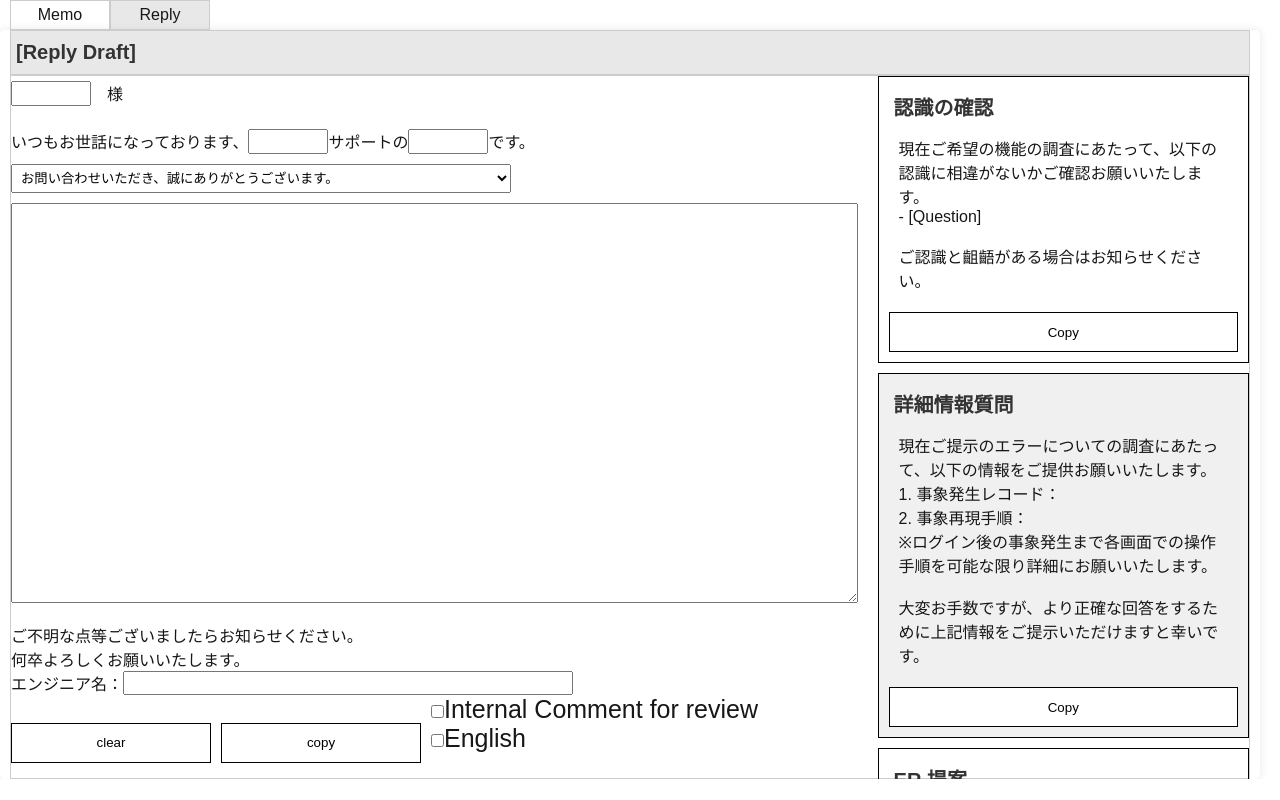
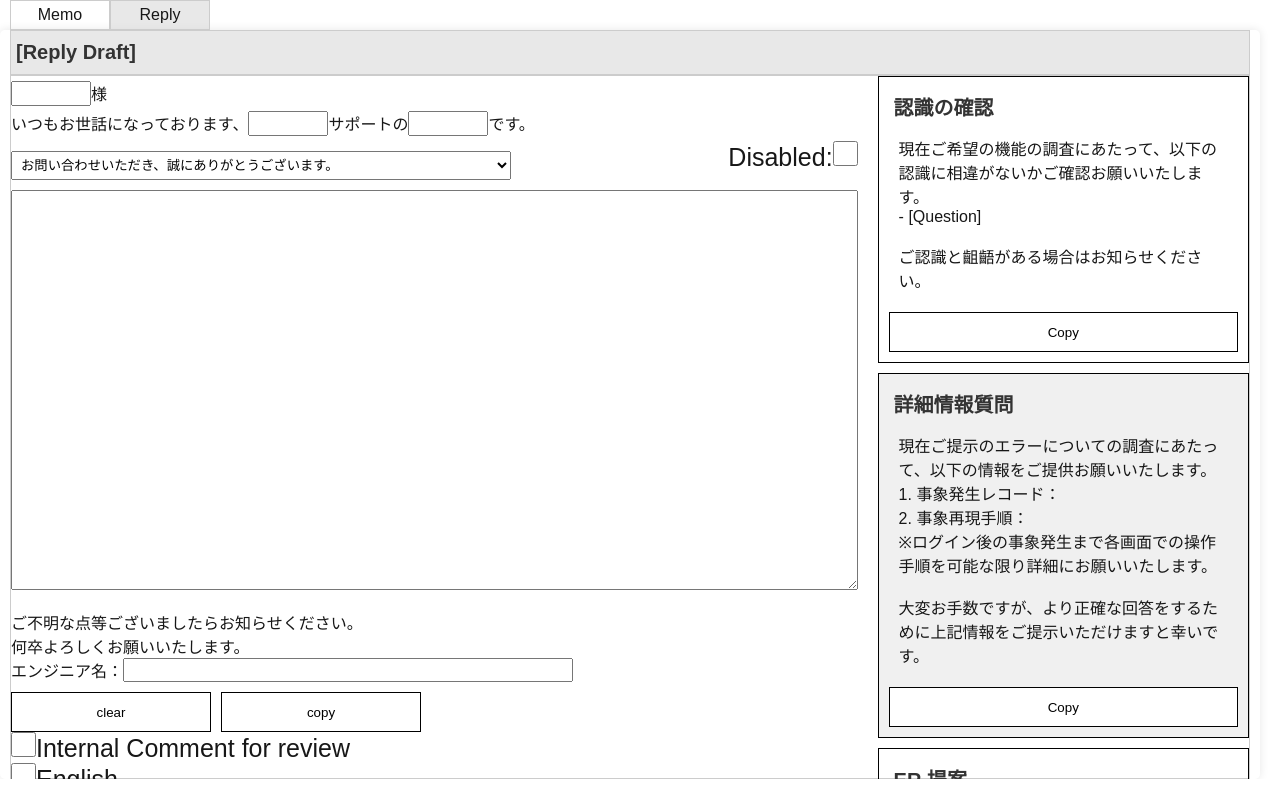
Before and after one commit to pyxudev/supportTemplate, a Next.js app: page / in a window 1280 px wide. Both pictures are taken after a click on the element "Reply". Built offline with nearby package versions, Linux system fonts and the light colour scheme.

Commit message:
Modified css and add diable check box

```diff
--- a/src/app/page.tsx
+++ b/src/app/page.tsx
@@ -11,6 +11,7 @@ export default function Home() {
             const invstp = localStorage.getItem('invstp');
             const cosd = localStorage.getItem('cosd');
             const nxtstp = localStorage.getItem('nxtstp');
+            const isDisabled = document.getElementsByClassName("memo-isDisabled");
 
             const lsname = localStorage.getItem('usrname');
             const lscompname = localStorage.getItem('compname');
@@ -20,6 +21,7 @@ export default function Home() {
             const lsuse = localStorage.getItem('use');
             const lsisEn = localStorage.getItem('isEn');
             const lsspname = localStorage.getItem('spname');
+            const isDisabledSelect = document.getElementById("greeting-select-disable") as HTMLInputElement;
 
             const step1: HTMLInputElement = document.getElementById("memo-textarea1") as HTMLInputElement;
             const step2: HTMLInputElement = document.getElementById("memo-textarea2") as HTMLInputElement;
@@ -43,6 +45,12 @@ export default function Home() {
             if (nxtstp) {
                 step3.value = nxtstp;
             }
+            for (let i = 0; i < isDisabled.length; i++) {
+                const disableCheck = isDisabled[i] as HTMLInputElement;
+                if (localStorage.getItem(disableCheck.id) == "true") {
+                    disableCheck.checked = true;
+                }
+            }
             if (lsname) {
                 name.value = lsname;
             }
@@ -57,6 +65,11 @@ export default function Home() {
             }
             if (lsanswer) {
                 answer.value = lsanswer;
+            }
+            if (isDisabledSelect) {
+                if (localStorage.getItem('greeting-select-disable') == "true") {
+                    isDisabledSelect.checked = true;
+                }
             }
             if (lsuse == "true") {
                 use.checked = true;
@@ -73,10 +86,12 @@ export default function Home() {
             const invstp = document.getElementsByTagName("textarea")[0].value;
             const cosd = document.getElementsByTagName("textarea")[1].value;
             const nxtstp = document.getElementsByTagName("textarea")[2].value;
+            const isDisabled = document.getElementsByClassName("memo-isDisabled");
             const name = document.getElementById("clientname") as HTMLInputElement;
             const compname = document.getElementById("compname") as HTMLInputElement;
             const simpname = document.getElementById("simpname") as HTMLInputElement;
             const greeting = document.getElementById("greeting") as HTMLInputElement;
+            const isDisabledSelect = document.getElementById("greeting-select-disable") as HTMLInputElement;
             const answer = document.getElementById("answer") as HTMLInputElement;
             const use = document.getElementById("use") as HTMLInputElement;
             const isEn = document.getElementById("isEn") as HTMLInputElement;
@@ -85,12 +100,22 @@ export default function Home() {
             localStorage.setItem('invstp', invstp);
             localStorage.setItem('cosd', cosd);
             localStorage.setItem('nxtstp', nxtstp);
+            for (let i = 0; i < isDisabled.length; i++) {
+                const disableCheck = isDisabled[i] as HTMLInputElement;
+                if (disableCheck.checked) {
+                    localStorage.setItem(disableCheck.id, "true");
+                }
+                else {
+                    localStorage.setItem(disableCheck.id, "false");
+                }
+            }
 
             localStorage.setItem('usrname', name.value);
             localStorage.setItem('compname', compname.value);
             localStorage.setItem('simpname', simpname.value);
             localStorage.setItem('greeting', greeting.value);
             localStorage.setItem('answer', answer.value);
+
             if (use.checked) {
                 localStorage.setItem('use', "true");
             }
@@ -102,6 +127,12 @@ export default function Home() {
             }
             else {
                 localStorage.setItem('isEn', "false");
+            }
+            if (isDisabledSelect.checked) {
+                localStorage.setItem('greeting-select-disable', "true");
+            }
+            else {
+                localStorage.setItem('greeting-select-disable', "false");
             }
             localStorage.setItem('spname', spname.value);
         });
@@ -146,12 +177,17 @@ function Memo() {
         textareas.forEach(textarea => {
             textarea.value = '';
         });
+        const isDisabled = document.getElementsByClassName("memo-isDisabled");
+        for (let i = 0; i < isDisabled.length; i++) {
+            const disableCheck = isDisabled[i] as HTMLInputElement;
+            disableCheck.checked = false;
+        }
     }
     function memoCopyFunc() {
         let copyText = "#### [Internal Investigating Memo]\n";
         const textArea = document.getElementsByClassName("memo-section");
         for (let i = 0; i < textArea.length; i++) {
-            const isDisable = textArea[i].getElementsByClassName("isDisabled")[0] as HTMLInputElement;
+            const isDisable = textArea[i].getElementsByClassName("memo-isDisabled")[0] as HTMLInputElement;
             if (isDisable.checked) {
                 continue;
             }
@@ -159,12 +195,6 @@ function Memo() {
             const textarea = textArea[i].getElementsByClassName("memo-text")[0] as HTMLTextAreaElement;
             copyText += title.innerText + "\n" + textarea.value + "\n";
         }
-        // const textArea = document.getElementsByTagName("textarea");
-
-        // const textList = ["#### Investigations:", "#### Considerations:", "#### Conclusion and next steps:"];
-        // for (let i = 0; i< 3; i++) {
-        //     copyText += textList[i] + "\n" + textArea[i].value + "\n";
-        // }
         navigator.clipboard.writeText(copyText);
     }
     return(
@@ -180,8 +210,7 @@ function Memo() {
                 </li>
                 <li>
                     <label form="disable1">
-                        Disabled:
-                        <input type="checkbox" className="isDisabled" id="disable1" name="isDisabled" />
+                        Disable<input type="checkbox" className="memo-isDisabled" id="disable1" name="isDisabled" />
                     </label>
                 </li>
             </ul>
@@ -192,8 +221,7 @@ function Memo() {
                 </li>
                 <li>
                     <label form="disable2">
-                        Disabled:
-                        <input type="checkbox" className="isDisabled" id="disable2" name="isDisabled" />
+                        Disable<input type="checkbox" className="memo-isDisabled" id="disable2" name="isDisabled" />
                     </label>
                 </li>
             </ul>
@@ -203,9 +231,8 @@ function Memo() {
                     <textarea typeof="text" className="memo-text" id='memo-textarea3'></textarea>
                 </li>
                 <li>
-                    <label form="disable2">
-                        Disabled:
-                        <input type="checkbox" className="isDisabled" id="disable2" name="isDisabled" />
+                    <label form="disable3">
+                        Disable<input type="checkbox" className="memo-isDisabled" id="disable3" name="isDisabled" />
                     </label>
                 </li>
             </ul>
@@ -230,12 +257,17 @@ function Reply() {
         const answer = document.getElementById("answer") as HTMLInputElement;
         const use = document.getElementById("use") as HTMLInputElement;
         const isEn = document.getElementById("isEn") as HTMLInputElement;
+        const isDisabled = document.getElementsByClassName("reply-isDisabled");
 
         name.value = "";
         greeting.value = "お問い合わせいただき、誠にありがとうございます。";
         answer.value = "";
         use.checked = false;
         isEn.checked = false;
+        for (let i = 0; i < isDisabled.length; i++) {
+            const disableCheck = isDisabled[i] as HTMLInputElement;
+            disableCheck.checked = false;
+        }
     }
     function replyCopyFunc() {
         const name = document.getElementById("clientname") as HTMLInputElement;
@@ -246,16 +278,27 @@ function Reply() {
         const use = document.getElementById("use") as HTMLInputElement;
         const isEn = document.getElementById("isEn") as HTMLInputElement;
         const spname = document.getElementById("spname") as HTMLInputElement;
+        const isDisabledSelect = document.getElementById("greeting-select-disable") as HTMLInputElement;
+        let clientName = "";
+        let greetingText = "\n";
         let intcom = "";
         let copyText = "";
         if (use.checked) {
             intcom = "#### [Internal Comment for review]\n";
         }
+         if (!isDisabledSelect.checked) {
+            greetingText = greeting.value  + "\n\n";
+        }
         if (isEn.checked) {
-            copyText = intcom + "Hello " + name.value + ",\n\n" + 'Thank you for reaching out to us regarding the issue.\n\n'
-            + answer.value + "\n\nIf you have any further question, please feel free to let us know.\nThank you for your cooperation.\n\nBest regards,\n" + spname.value;
+            if (name.value == "") {
+                window.alert("Please enter the client name.");
+            }
+            copyText = intcom + "Hello " + name.value + ",\n\n" + 'Thank you for reaching out to us regarding the issue.\n\n' + answer.value + "\n\nIf you have any further question, please feel free to let us know.\nThank you for your cooperation.\n\nBest regards,\n" + spname.value;
         } else {
-            copyText = intcom + name.value + " 様\n\n" + "いつもお世話になっております、" + compname.value + " サポートの" + simpname.value + "です。\n" + greeting.value + "\n\n" + answer.value + "\n\nご不明な点等ございましたらお知らせください。\n何卒よろしくお願いいたします。\n\n" + spname.value;
+            if (name.value != "") {
+                clientName = name.value + " 様\n\n"
+            }
+            copyText = intcom + clientName + "いつもお世話になっております、" + compname.value + " サポートの" + simpname.value + "です。\n" + greetingText + answer.value + "\n\nご不明な点等ございましたらお知らせください。\n何卒よろしくお願いいたします。\n\n" + spname.value;
         }
 
         navigator.clipboard.writeText(copyText);
@@ -268,22 +311,27 @@ function Reply() {
         </div>
         <div className="reply-tab-contents">
             <div className="maintemp">
-                <div className="greeting">
-                    <input type="text" id="clientname" name="clientname" />　様
+                <div className="greeting greeting-name">
+                    <p><input type="text" id="clientname" name="clientname" />様</p>
                 </div>
-                <br />
-                <div className="greeting">
-                    いつもお世話になっております、<input type="text" id="compname"/> サポートの<input type="text" id="simpname"/>です。
+                <div className='greeting greeting1'>
+                    <p>いつもお世話になっております、<input type="text" id="compname"/> サポートの<input type="text" id="simpname"/>です。</p>
                 </div>
+                <div className='greeting greeting-select'>
                     <select name="greeting" id="greeting">
                         <option>お問い合わせいただき、誠にありがとうございます。</option>
                         <option>前回のご案内内容を確認いただき、誠にありがとうございます。</option>
                         <option>調査にお時間をいただき、誠にありがとうございます。</option>
                         <option>ご対応いただき、誠にありがとうございます。</option>
                     </select>
+                    <label htmlFor="greeting-select-disable">
+                        Disabled:
+                        <input type="checkbox" className="reply-isDisabled" id="greeting-select-disable" name="isDisabled" />
+                    </label>
+                </div>
                 <textarea className="textarea" id="answer" typeof="text"></textarea>
-                ご不明な点等ございましたらお知らせください。<br />
-                何卒よろしくお願いいたします。<br />
+                <p>ご不明な点等ございましたらお知らせください。</p>
+                <p>何卒よろしくお願いいたします。</p>
                 <div className="signature">
                     エンジニア名：<input typeof="text" id="spname" name="spname"/><br />
                 </div>
@@ -296,11 +344,12 @@ function Reply() {
                             <button onClick={() => replyCopyFunc()}>copy</button>
                         </li>
                         <li className="checkbox">
-                            <input type="checkbox" id="use" name="use" />
-                            <label htmlFor="use">Internal Comment for review</label>
-                            <br />
-                            <input type="checkbox" id="isEn" name="isEn" />
-                            <label htmlFor="isEn">English</label>
+                            <label htmlFor="use">
+                                <input type="checkbox" id="use" name="use" />Internal Comment for review
+                            </label>
+                            <label htmlFor="isEn">
+                                <input type="checkbox" id="isEn" name="isEn" />English
+                            </label>
                         </li>
                     </ul>
                 </div>
--- a/src/app/style/pagestyle.css
+++ b/src/app/style/pagestyle.css
@@ -52,9 +52,23 @@ input[type="text"] {
     padding: 3px;
     display: flex;
 }
+input {
+    display: inline-flex;
+}
+.greeting p {
+    float: left;
+    display: flex;
+}
+.greeting label {
+    float: right;
+}
 .greeting {
-    display: flex;
+    overflow: auto;
     margin-top: 5px;
+    align-items: center
+}
+.greeting label {
+    text-align: right;
 }
 #greeting {
     margin: 10px 0;
@@ -116,3 +130,6 @@ button:hover {
 .aside-button {
     width: 100%;
 }
+.checkbox {
+    display: grid;
+}
```
Lines whose indentation alone changed are shown as unchanged.
